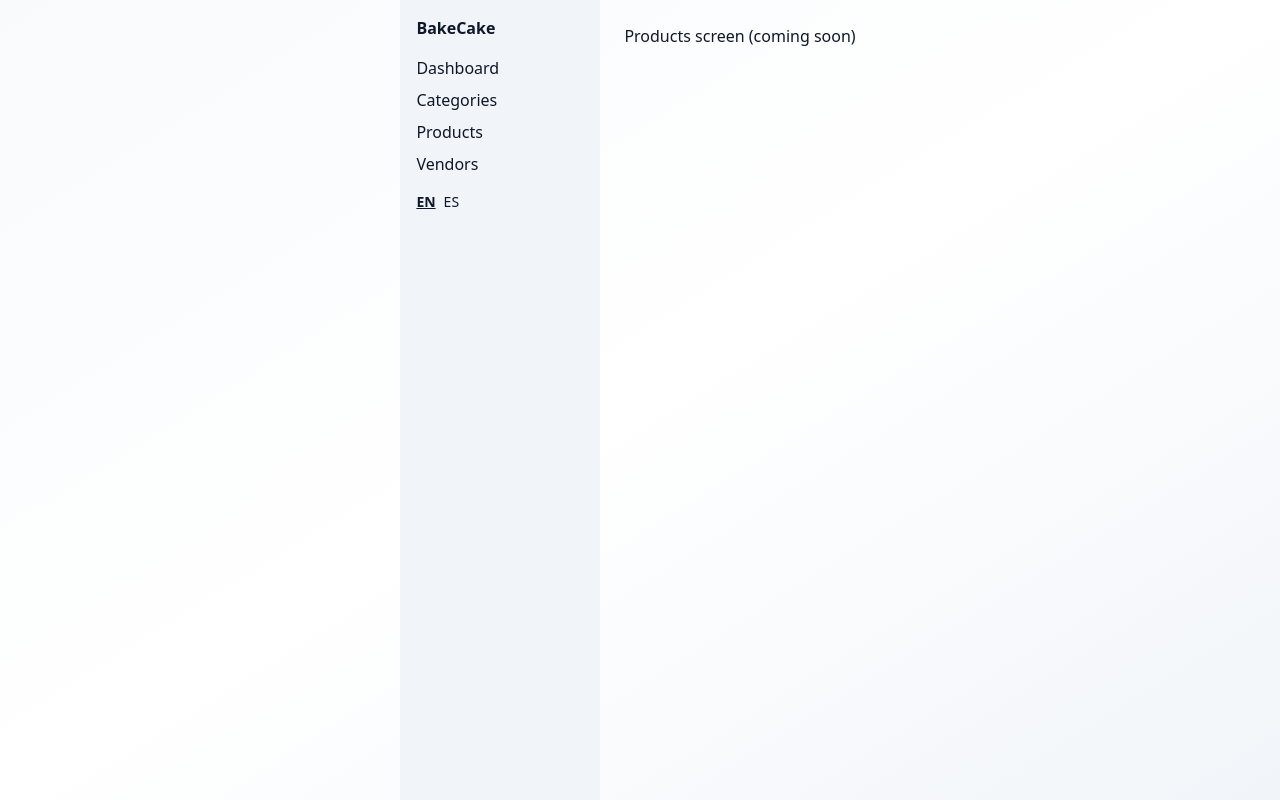
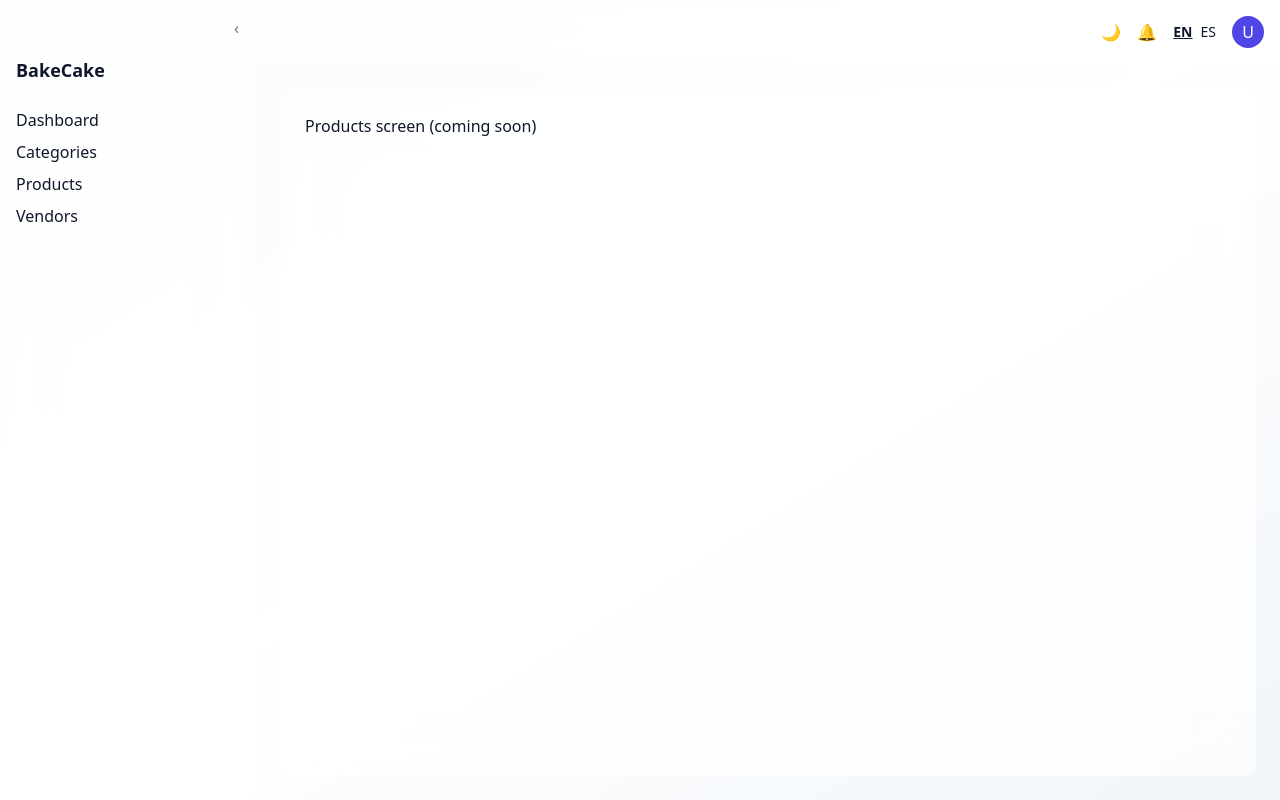
Before and after one commit to rajayush1996/bakecake-frontend_admin, a Next.js app: page /catalog/products in a window 1280 px wide. Built offline with nearby package versions, Linux system fonts and the light colour scheme; no server answers.

Commit message:
feat: add theme toggle component

```diff
--- a/src/app/(admin)/layout.tsx
+++ b/src/app/(admin)/layout.tsx
@@ -1,24 +1,58 @@
 "use client";
 import Link from 'next/link';
-import { ReactNode } from 'react';
+import { ReactNode, useState } from 'react';
 import { useI18n } from '@/i18n';
 import LocaleSwitcher from '@/components/ui/LocaleSwitcher';
+import ThemeToggle from '@/components/ui/ThemeToggle';
 
 export default function AdminLayout({ children }: { children: ReactNode }) {
   const { t } = useI18n();
+  const [collapsed, setCollapsed] = useState(false);
   return (
-    <div className="min-h-screen grid grid-cols-[200px_1fr]">
-      <aside className="bg-slate-100 p-4 space-y-4 flex flex-col">
-        <h2 className="font-bold">BakeCake</h2>
-        <nav className="flex flex-col gap-2">
-          <Link href="/admin/dashboard">{t('Navigation.dashboard')}</Link>
-          <Link href="/admin/catalog/categories">{t('Navigation.categories')}</Link>
-          <Link href="/admin/catalog/products">{t('Navigation.products')}</Link>
-          <Link href="/admin/vendors">{t('Navigation.vendors')}</Link>
+    <div className="min-h-screen w-full flex text-slate-900 dark:text-slate-100">
+      <aside
+        className={`bg-white/70 dark:bg-white/5 backdrop-blur-xl border-r border-white/10 transition-all ${collapsed ? 'w-20' : 'w-64'} p-4 flex flex-col`}
+      >
+        <button
+          onClick={() => setCollapsed(!collapsed)}
+          className="self-end mb-4 text-slate-500 hover:text-slate-800 dark:text-slate-400 dark:hover:text-white"
+          aria-label={collapsed ? 'Expand sidebar' : 'Collapse sidebar'}
+        >
+          {collapsed ? '›' : '‹'}
+        </button>
+        <h2 className={`font-bold mb-6 ${collapsed ? 'text-center text-sm' : 'text-lg'}`}>{collapsed ? 'BC' : 'BakeCake'}</h2>
+        <nav className="flex flex-col gap-2 flex-1">
+          <Link href="/admin/dashboard" className="hover:text-indigo-500 dark:hover:text-indigo-400">
+            {t('Navigation.dashboard')}
+          </Link>
+          <Link href="/admin/catalog/categories" className="hover:text-indigo-500 dark:hover:text-indigo-400">
+            {t('Navigation.categories')}
+          </Link>
+          <Link href="/admin/catalog/products" className="hover:text-indigo-500 dark:hover:text-indigo-400">
+            {t('Navigation.products')}
+          </Link>
+          <Link href="/admin/vendors" className="hover:text-indigo-500 dark:hover:text-indigo-400">
+            {t('Navigation.vendors')}
+          </Link>
         </nav>
-        <LocaleSwitcher />
       </aside>
-      <main className="p-6">{children}</main>
+      <div className="flex-1 flex flex-col">
+        <header className="flex items-center justify-end gap-4 p-4 bg-white/70 dark:bg-white/5 backdrop-blur-xl border-b border-white/10">
+          <ThemeToggle />
+          <button aria-label="Notifications" className="text-slate-500 hover:text-slate-800 dark:text-slate-400 dark:hover:text-white">
+            🔔
+          </button>
+          <LocaleSwitcher />
+          <button aria-label="Profile" className="h-8 w-8 rounded-full bg-indigo-600 text-white">
+            U
+          </button>
+        </header>
+        <main className="p-6 flex-1 overflow-auto">
+          <div className="h-full w-full rounded-xl bg-white/70 dark:bg-white/5 backdrop-blur-xl border border-white/10 p-6">
+            {children}
+          </div>
+        </main>
+      </div>
     </div>
   );
 }
--- a/src/app/layout.tsx
+++ b/src/app/layout.tsx
@@ -22,13 +22,7 @@ export default async function RootLayout({
     <html lang={locale} className="h-full">
       <body className="min-h-screen bg-gradient-to-br from-slate-50 via-white to-slate-100 dark:from-slate-900 dark:via-slate-950 dark:to-black text-slate-900 dark:text-slate-100 antialiased transition-colors">
         <I18nProvider initialLocale={locale} initialMessages={messages}>
-          {/* Global wrapper */}
-          <div className="flex flex-col min-h-screen">
-            {/* Page content */}
-            <main className="flex-1 flex items-center justify-center">
-              {children}
-            </main>
-          </div>
+          {children}
         </I18nProvider>
       </body>
     </html>
--- /dev/null
+++ b/src/components/ui/ThemeToggle.tsx
@@ -0,0 +1,41 @@
+'use client';
+
+import { useEffect, useState } from 'react';
+
+export default function ThemeToggle() {
+  const [isDark, setIsDark] = useState(false);
+
+  useEffect(() => {
+    const stored = window.localStorage.getItem('theme');
+    if (stored === 'light') {
+      document.documentElement.classList.remove('dark');
+      setIsDark(false);
+    } else {
+      document.documentElement.classList.add('dark');
+      setIsDark(true);
+    }
+  }, []);
+
+  const toggle = () => {
+    const html = document.documentElement;
+    if (isDark) {
+      html.classList.remove('dark');
+      window.localStorage.setItem('theme', 'light');
+      setIsDark(false);
+    } else {
+      html.classList.add('dark');
+      window.localStorage.setItem('theme', 'dark');
+      setIsDark(true);
+    }
+  };
+
+  return (
+    <button
+      onClick={toggle}
+      aria-label="Toggle theme"
+      className="text-slate-400 hover:text-slate-200 dark:text-slate-400 dark:hover:text-white"
+    >
+      {isDark ? '🌙' : '☀️'}
+    </button>
+  );
+}
```
